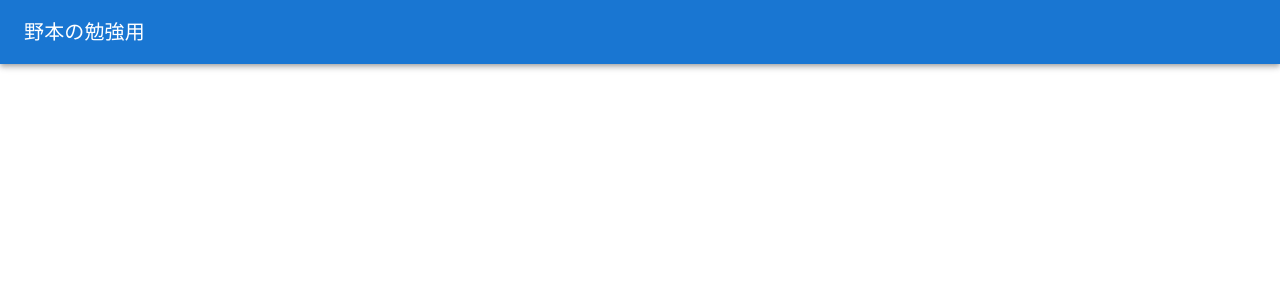
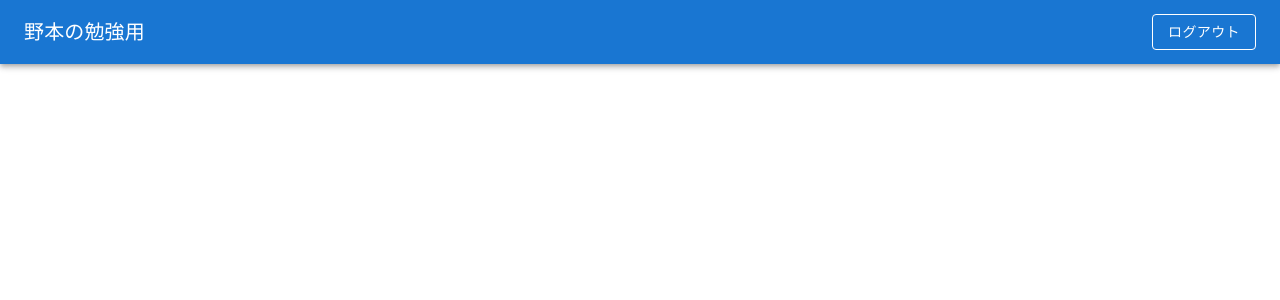
Before and after one commit to rin1351206/nomo-training, a React (Create React App) app in the folder frontend/: page /Home in a window 1280 px wide. Shown: the top 300 px of the page. Built offline with nearby package versions, Linux system fonts and the light colour scheme.

Commit message:
ログアウト疎通確認

```diff
--- a/frontend/public/index.html
+++ b/frontend/public/index.html
@@ -2,7 +2,7 @@
 <html lang="en">
   <head>
     <meta charset="utf-8" />
-    <link rel="icon" href="%PUBLIC_URL%/favicon.ico" />
+    <link rel="icon" href="%PUBLIC_URL%/study.png" />
     <meta name="viewport" content="width=device-width, initial-scale=1" />
     <meta name="theme-color" content="#000000" />
     <meta
--- a/frontend/src/pages/HomePage.tsx
+++ b/frontend/src/pages/HomePage.tsx
@@ -4,10 +4,21 @@ import {
     Typography,
     AppBar,
     Toolbar,
+    Button,
 } from '@mui/material';
+import { logout } from '../services/loginService';
 
 const HomePage: React.FC = () => {
     const navigate = useNavigate();
+
+    const handleLogout = async () => {
+        const response = await logout();
+        if (response.success) {
+            navigate('/');
+        } else {
+            console.error('ログアウトに失敗しました:', response.message);
+        }
+    };
 
     return (
         <div className="Home-container">
@@ -16,6 +27,20 @@ const HomePage: React.FC = () => {
                     <Typography variant="h6" component="div" sx={{ flexGrow: 1 }}>
                         野本の勉強用
                     </Typography>
+                    <Button
+                        color="inherit"
+                        variant="outlined"
+                        onClick={handleLogout}
+                        sx={{
+                            '&:hover': {
+                                backgroundColor: 'rgba(255, 255, 255, 0.1)',
+                                transform: 'scale(1.05)',
+                                transition: 'all 0.3s ease-in-out'
+                            }
+                        }}
+                    >
+                        ログアウト
+                    </Button>
                 </Toolbar>
             </AppBar>
         </div>
--- a/frontend/src/services/loginService.ts
+++ b/frontend/src/services/loginService.ts
@@ -18,3 +18,21 @@ export const login = async (userName: string, password: string): Promise<LoginRe
     return { success: false, message: 'ネットワークエラーが発生しました' };
   }
 };
+
+// ログアウト関数
+export const logout = async (): Promise<LoginResponse> => {
+  try {
+    const response = await fetch('/api/logout', {
+      method: 'POST',
+      headers: {
+        'Content-Type': 'application/json'
+      }
+    });
+
+    const data = await response.json();
+    return data;
+  } catch (error) {
+    console.error('ログアウトエラー:', error);
+    return { success: false, message: 'ネットワークエラーが発生しました' };
+  }
+};
```
Also changed, not shown: frontend/public/manifest.json, frontend/public/study.png (added).
